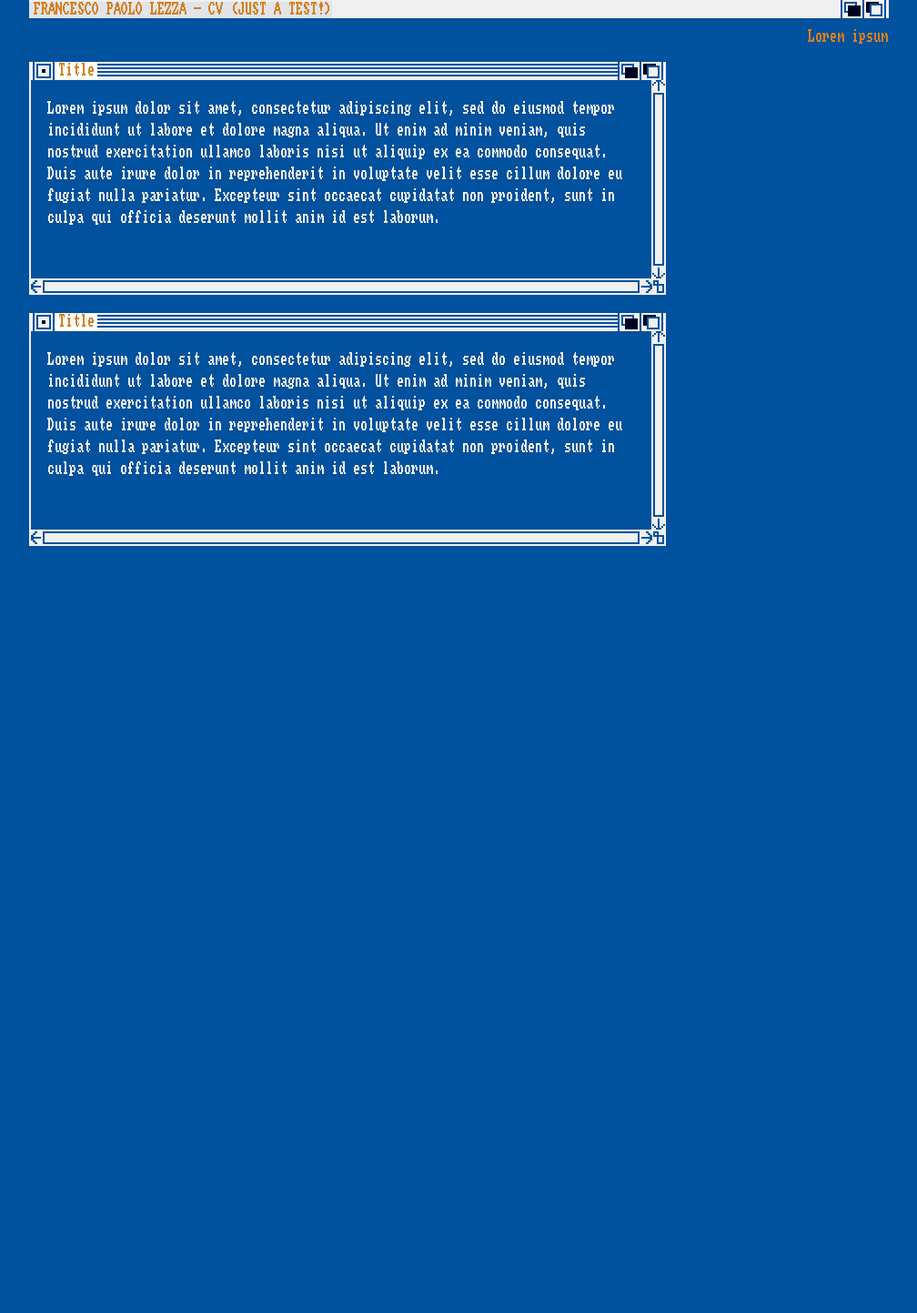
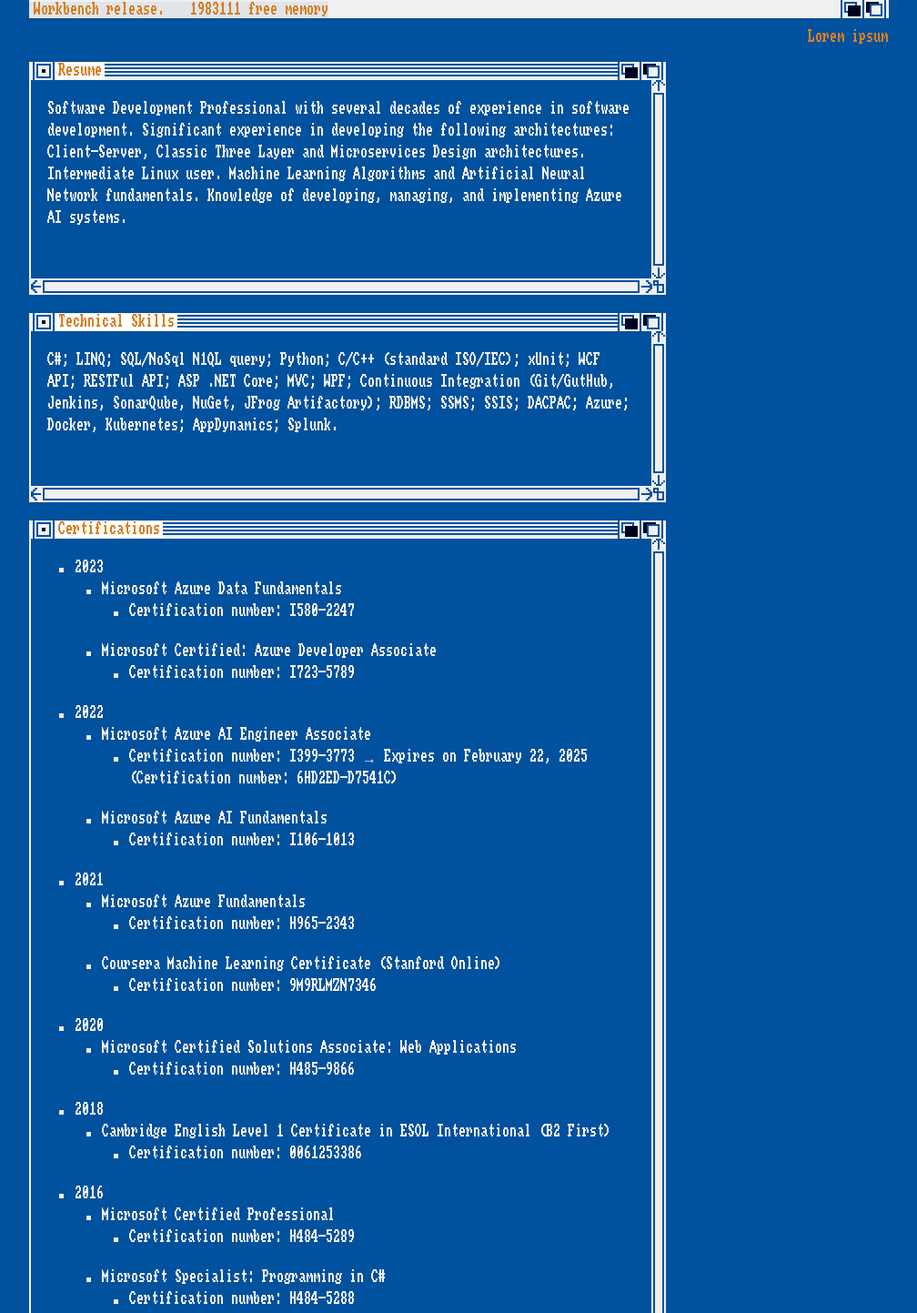
Before and after one commit to FrancescoPaoloL/AmigaResume, a plain HTML site: page index.html in a window 1280 px wide. Shown: the top 1443 px of the page at 91% size, without its empty margins (128-1136 px from the left). Before the commit the page ends 800 px from the top, so only its background shows below. Drawn offline with Linux system fonts and the light colour scheme.

Commit message:
Optimized code and added info

```diff
--- a/css/style.css
+++ b/css/style.css
@@ -34,7 +34,6 @@ html {
 }
 
 h1 {
-	text-transform: uppercase;
 }
 
 .post_body h1 {
@@ -123,14 +122,17 @@ ul {
 #titlebar {
 	display: block;
 	background: url("/images/title_bar.png") no-repeat #00519E;
-	text-transform: uppercase;
 	text-decoration:none;
+}
+
+.titlebar-random-number {
+	margin-left: 20px;
+    color: #d77f1e;
 }
 
 #titlebar h1 {
 	display: inline;
 	margin-bottom: 0;
-	text-transform: uppercase;
 }
 
 #titlebar a {
@@ -295,7 +297,6 @@ ul {
 	padding: 0 3px 0 0;
 	color: #00519E;
 	background: url("/images/side_bar_header.png") no-repeat;
-	text-transform: uppercase;
 	text-indent: 30px;
 }
 
@@ -309,7 +310,6 @@ ul {
 
 #sidebar h4 {
 	color: #d77f1e;
-	text-transform: uppercase;
 	margin-bottom: 10px;
 }
 
@@ -329,7 +329,6 @@ ul {
 #nav h2 {
 	color: #d77f1e;
 	margin-bottom: 5px;
-	text-transform: uppercase;
 }
 
 .widget_box{
--- a/index.html
+++ b/index.html
@@ -1,37 +1,139 @@
-<!DOCTYPE html PUBLIC "-//W3C//DTD XHTML 1.0 Strict//EN" "http://www.w3.org/TR/xhtml1/DTD/xhtml1-strict.dtd">
-<html xmlns="http://www.w3.org/1999/xhtml">
+<!DOCTYPE html>
+<html lang="en">
 <head>
-    <meta http-equiv="Content-Type" content="text/html; charset=UTF-8" />
+    <meta charset="UTF-8" />
     <title>TEST Workbench 1.3</title>
     <link rel="stylesheet" href="/css/reset.css" type="text/css" media="screen" />
     <link rel="stylesheet" href="/css/text.css" type="text/css" media="screen" />
     <link rel="stylesheet" href="/css/960.css" type="text/css" media="screen" />
     <link rel="stylesheet" href="/css/style.css" type="text/css" media="screen,projection" />
 </head>
+
 <body class="page-template-default page page-id-62 page-child parent-pageid-36">
     <div id="container" class="container_12">
-        <div id='header'>
-            <div id="titlebar"><h1><a href="#">Francesco Paolo Lezza - CV (Just a TEST!)</a></h1></div>
+        <div id="header">
+            <div id="titlebar">
+                <h1><a href="#">Workbench release. <span id="random-number" class="titlebar-random-number"></span> free memory</a></h1>
+            </div>
             <h2 id="tagline">Lorem ipsum</h2>
         </div>
         <div id="content" class="grid_9 alpha">
             <div class="post"><!-- start loop -->
-                <h3><a href="#">Title</a></h3>
+                <h3><a href="#">Resume</a></h3>
                 <div class="post_body">
-                    <p style="text-align: left;">Lorem ipsum dolor sit amet, consectetur adipiscing elit, sed do eiusmod tempor incididunt ut labore et dolore magna aliqua. Ut enim ad minim veniam, quis nostrud exercitation ullamco laboris nisi ut aliquip ex ea commodo consequat. Duis aute irure dolor in reprehenderit in voluptate velit esse cillum dolore eu fugiat nulla pariatur. Excepteur sint occaecat cupidatat non proident, sunt in culpa qui officia deserunt mollit anim id est laborum.</p>
+                    <p style="text-align: left;">
+                        Software Development Professional with several decades of experience in software development. Significant experience in developing
+                        the following architectures: Client-Server, Classic Three Layer and Microservices Design architectures. Intermediate Linux user. Machine Learning Algorithms and Artificial Neural Network fundamentals. Knowledge of developing, managing, and implementing Azure AI systems.
+                    </p>
                     <div class="tags"> </div>
                 </div>
                 <p class="post_footer">post footer </p>
             </div><!-- end loop -->
-             <div class="post"><!-- start loop -->
-                <h3><a href="#">Title</a></h3>
+
+            <div class="post"><!-- start loop -->
+                <h3><a href="#">Technical Skills</a></h3>
                 <div class="post_body">
-                    <p style="text-align: left;">Lorem ipsum dolor sit amet, consectetur adipiscing elit, sed do eiusmod tempor incididunt ut labore et dolore magna aliqua. Ut enim ad minim veniam, quis nostrud exercitation ullamco laboris nisi ut aliquip ex ea commodo consequat. Duis aute irure dolor in reprehenderit in voluptate velit esse cillum dolore eu fugiat nulla pariatur. Excepteur sint occaecat cupidatat non proident, sunt in culpa qui officia deserunt mollit anim id est laborum.</p>
+                    <p style="text-align: left;">
+                        C#; LINQ; SQL/NoSql N1QL query; Python; C/C++ (standard ISO/IEC); xUnit; WCF API; RESTFul API; ASP .NET Core; MVC; WPF;
+Continuous Integration (Git/GutHub, Jenkins, SonarQube, NuGet, JFrog Artifactory); RDBMS; SSMS; SSIS; DACPAC; Azure; Docker,
+Kubernetes; AppDynamics; Splunk.
+                    </p>
+                    <div class="tags"> </div>
+                </div>
+                <p class="post_footer">post footer </p>
+            </div><!-- end loop -->
+
+            <div class="post"><!-- start loop -->
+                <h3><a href="#">Certifications</a></h3>
+                <div class="post_body">
+                        <ul style="text-align: left;">
+                            <li>
+                                <span>2023</span>
+                                <ul>
+                                    <li>Microsoft Azure Data Fundamentals
+                                        <ul>
+                                            <li>Certification number: I580-2247</li>
+                                        </ul>
+                                    </li>
+                                    <li>Microsoft Certified: Azure Developer Associate
+                                        <ul>
+                                            <li>Certification number: I723-5789</li>
+                                        </ul>
+                                    </li>
+                                </ul>
+                            </li>
+                            <li>
+                                <span>2022</span>
+                                <ul>
+                                    <li>Microsoft Azure AI Engineer Associate
+                                        <ul>
+                                            <li>Certification number: I399-3773 → Expires on February 22, 2025 (Certification number: 6HD2ED-D7541C)</li>
+                                        </ul>
+                                    </li>
+                                    <li>Microsoft Azure AI Fundamentals
+                                        <ul>
+                                            <li>Certification number: I106-1013</li>
+                                        </ul>
+                                    </li>
+                                </ul>
+                            </li>
+                            <li>
+                                <span>2021</span>
+                                <ul>
+                                    <li>Microsoft Azure Fundamentals
+                                        <ul>
+                                            <li>Certification number: H965-2343</li>
+                                        </ul>
+                                    </li>
+                                    <li>Coursera Machine Learning Certificate (Stanford Online)
+                                        <ul>
+                                            <li>Certification number: 9M9RLMZN7346</li>
+                                        </ul>
+                                    </li>
+                                </ul>
+                            </li>
+                            <li>
+                                <span>2020</span>
+                                <ul>
+                                    <li>Microsoft Certified Solutions Associate: Web Applications
+                                        <ul>
+                                            <li>Certification number: H485-9866</li>
+                                        </ul>
+                                    </li>
+                                </ul>
+                            </li>
+                            <li>
+                                <span>2018</span>
+                                <ul>
+                                    <li>Cambridge English Level 1 Certificate in ESOL International (B2 First)
+                                        <ul>
+                                            <li>Certification number: 0061253386</li>
+                                        </ul>
+                                    </li>
+                                </ul>
+                            </li>
+                            <li>
+                                <span>2016</span>
+                                <ul>
+                                    <li>Microsoft Certified Professional
+                                        <ul>
+                                            <li>Certification number: H484-5289</li>
+                                        </ul>
+                                    </li>
+                                    <li>Microsoft Specialist: Programming in C#
+                                        <ul>
+                                            <li>Certification number: H484-5288</li>
+                                        </ul>
+                                    </li>
+                                </ul>
+                            </li>
+                        </ul>
                     <div class="tags"> </div>
                 </div>
                 <p class="post_footer">post footer </p>
             </div><!-- end loop -->
         </div><!-- end content -->
     </div>
+    <script src="/js/randomNumber.js"></script>
 </body>
 </html>
--- /dev/null
+++ b/js/randomNumber.js
@@ -0,0 +1,5 @@
+const min = 1000000;
+const max = 2050000;
+const randomNumber = Math.floor(Math.random() * (max - min + 1)) + min;
+
+document.getElementById("random-number").textContent = randomNumber;
```
